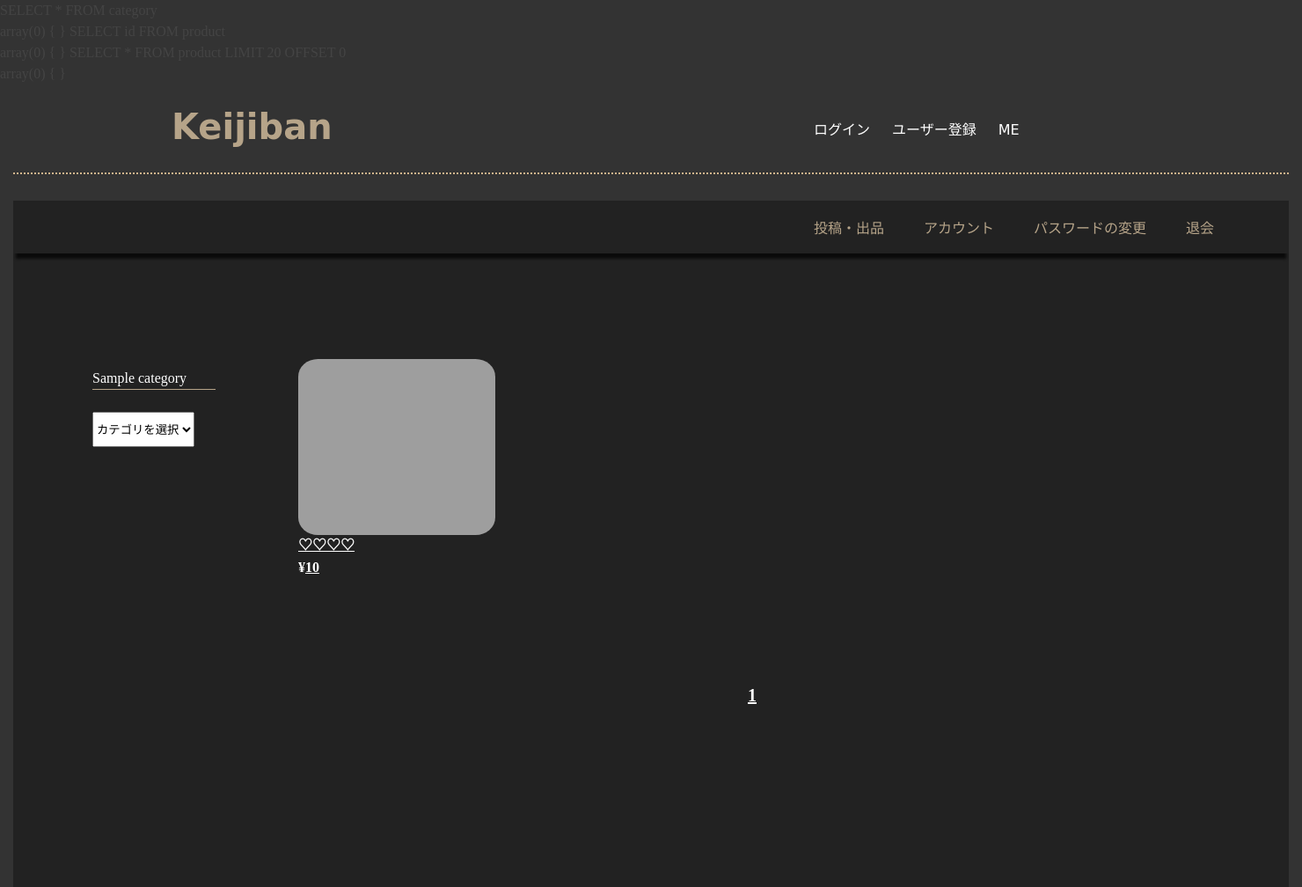
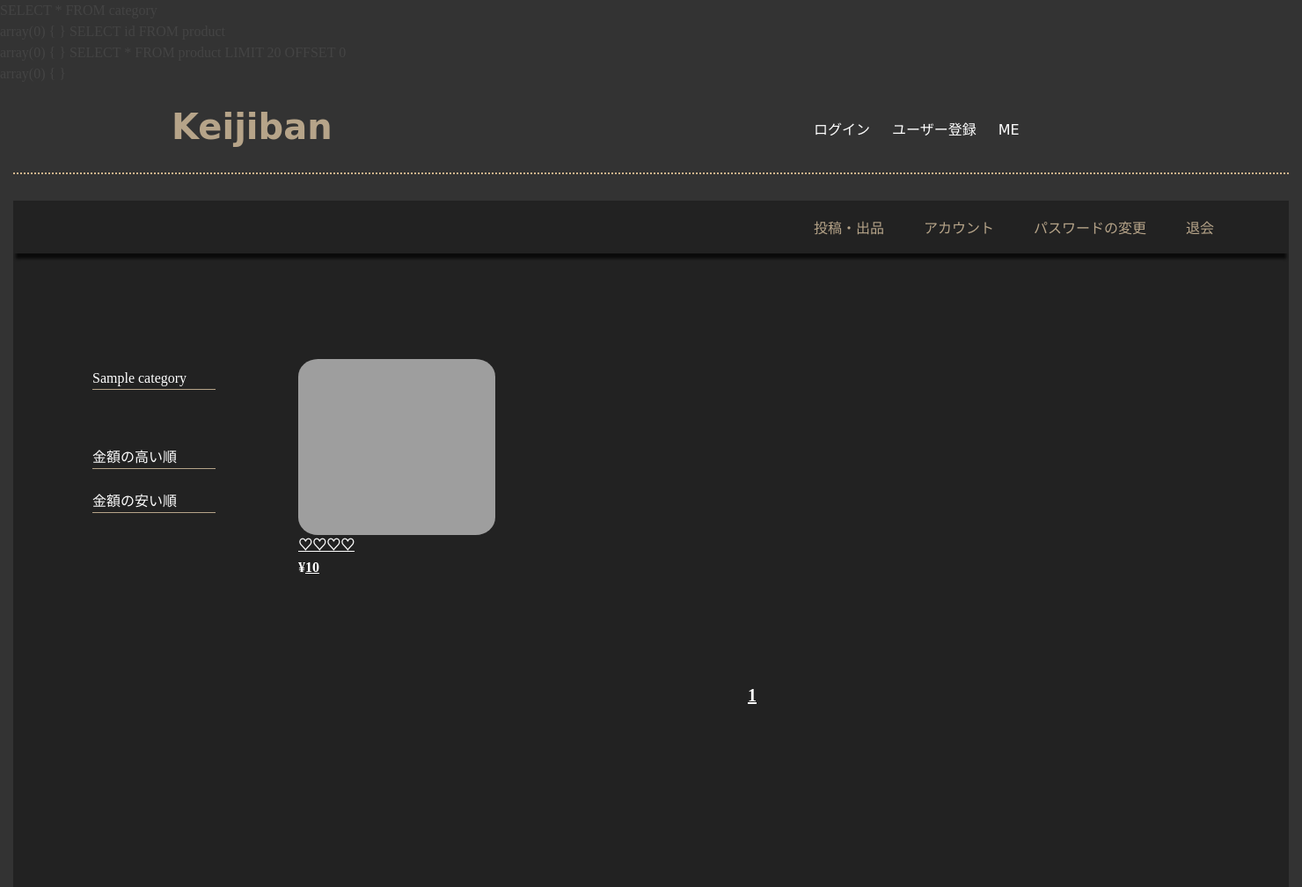
Before and after one commit to michitaka1996/inoue-michitaka, a PHP site: page /index.php in a window 1480 px wide. Shown: the whole page at 88% size. Run offline with PHP 8.4, Linux system fonts and the light colour scheme; tables that the repository leaves empty or names only in its code hold one stand-in row (values such as "Sample post"); some libraries are stand-ins or nearby versions; grey boxes are pictures that could not be loaded.

Commit message:
ソート順の検索機能を追加

```diff
--- a/function.php
+++ b/function.php
@@ -324,7 +324,7 @@ function getCategory(){
 
 //商品一覧表示用関数　全部のデータを取得
 //DBにある全ての商品情報を取得してくるので、それを元に総ページ数を設定でき、ページネーションに使える
-function getProductList($currentMinNum=1, $listSpan, $category){
+function getProductList($currentMinNum=1, $listSpan, $category, $sort){
   debug('商品情報(商品一覧)を開始します');
 
   try{
@@ -334,11 +334,20 @@ function getProductList($currentMinNum=1, $listSpan, $category){
     $sql = 'SELECT id FROM product'; //基本となるSQL①
 
     if(!empty($category)){
-      debug('aaa');
       //カテゴリで仕分けたい　条件としてカテゴリidはgetパラメータの番号
       $sql .= ' WHERE category_id =  '.$category;
     }
-    debug('aaaa');
+    //順番指定があれば
+    if(!empty($sort)){
+      switch($sort){
+        case 1 :
+          $sql .= ' ORDER BY price DESC';
+          break;
+        case 2 :
+          $sql .= ' ORDER BY price ASC';
+      }
+    }
+
     $data = array();
     debug('SQL:'.$sql);
     $stmt = queryPost($dbh, $sql, $data);
@@ -354,6 +363,16 @@ function getProductList($currentMinNum=1, $listSpan, $category){
     if(!empty($category)){
       //カテゴリで仕分けたい　条件としてカテゴリidはgetパラメータの番号
       $sql .= ' WHERE category_id =  '.$category;
+    }
+    //順番指定があれば
+    if(!empty($sort)){
+      switch($sort){
+        case 1 :
+          $sql .= ' ORDER BY price DESC';
+          break;
+        case 2 :
+          $sql .= ' ORDER BY price ASC';
+      }
     }
 
     $sql .= ' LIMIT '.$listSpan.' OFFSET '.$currentMinNum;//くっつける
--- a/index.php
+++ b/index.php
@@ -19,6 +19,11 @@ debug('カテゴリ情報:'.print_r($dbCategoryData, true));
 $category = (!empty($_GET['category_id']))? $_GET['category_id'] : '';
 debug('カテゴリのgetパラメータ:'.print_r($category, true));
 
+$sort = (!empty($_GET['sort'])) ? $_GET['sort'] : '';
+debug('並べ替えのgetパラメータ:'.print_r($sort, true));
+
+
+
 //1ページごとの表示件数
 $listSpan = 20;
 
@@ -28,7 +33,7 @@ $currentMinNum = (($currentPageNum-1) * $listSpan);
 
 
 //$dbProductDataのgetProductListのsqlで、昇順、降順、ページング
-$dbProductData = getProductList($currentMinNum, $listSpan, $category);
+$dbProductData = getProductList($currentMinNum, $listSpan, $category, $sort);
 debug('取得したデータ:'.print_r($dbProductData,true));
 
 
@@ -58,10 +63,11 @@ debug('>>>>>>>>>>>>>>>>>>>>>>>>>>>>>>>>>>>>>>>>>>>>>>>>>> 画面表示処理終
                 <a class="category-name" href=?category_id=<?php echo $val['id']; ?>><?php echo $val['name']; ?></a>
               <?php endforeach; ?>
 
-              <div class="sort-serch">
-                <select name="sort">
-                  <option value="0">カテゴリを選択</option>
-                </select>
+              <div class="sort-search">
+                <form class="" action="" name="sort" method="get">
+                  <a href=?sort=1>金額の高い順</a>
+                  <a href=?sort=2>金額の安い順</a>
+                </form>
               </div>
 
               </form>
--- a/style.css
+++ b/style.css
@@ -74,8 +74,10 @@
   color: white;
   font-weight: bold;
 }
-/*　カテゴリ検索欄 */
-
+/*　並べ替え検索欄 */
+.sort-search{
+  margin-top: 65px;
+}
 /*========================================
 ページネーション
 ========================================*/
@@ -115,7 +117,7 @@
   width: 40%;
   /* border: 2px solid white; */
 
-  margin: 0 120px 0 0 ;
+  margin: 0 120px 100px 0 ;
 }
 .product-detail{
   float: left;
```
